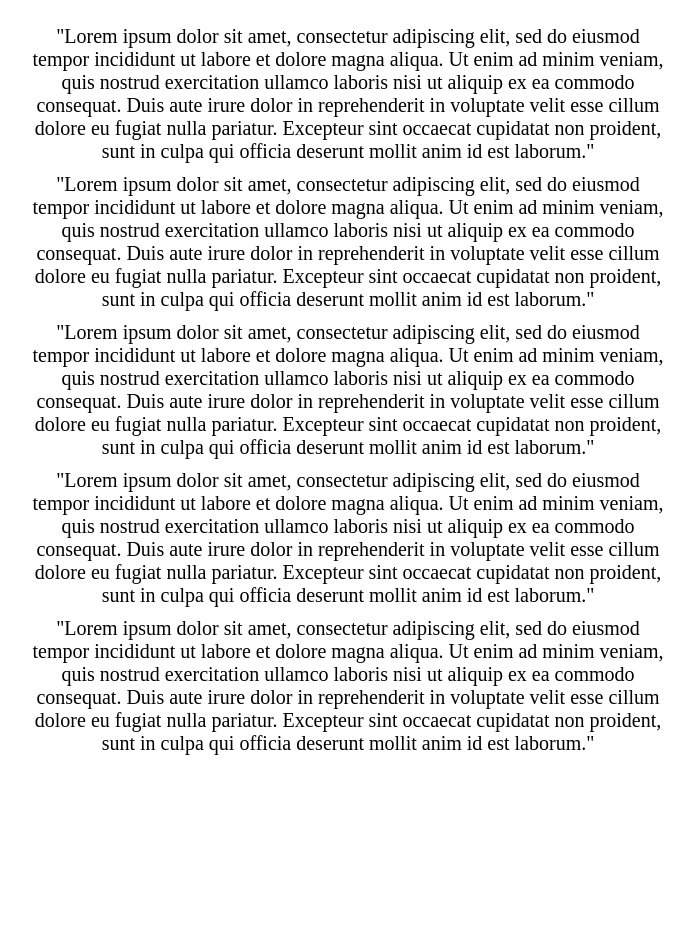
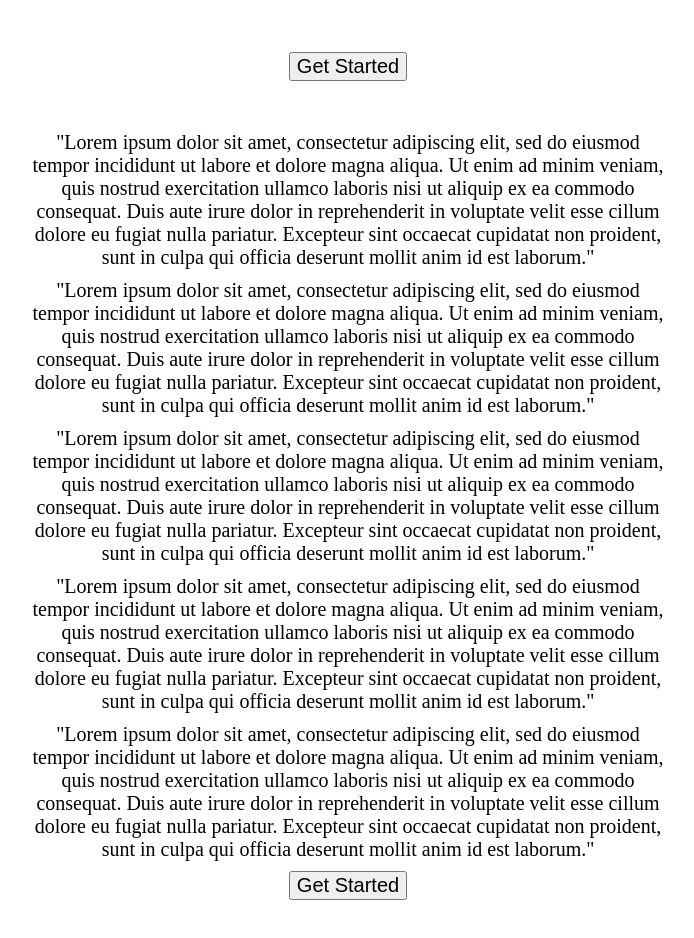
Before and after one commit to zhaoj1/book-logging, a React (Create React App) app: page / in a window 1280 px wide. Shown: the part 740-1678 px from the top of the page, without its empty margins (292-986 px from the left). Before the commit the page ends 1515 px from the top, so only its background shows below. Built offline with nearby package versions, Linux system fonts and the light colour scheme.

Commit message:
setting up google books api

```diff
--- a/src/App.css
+++ b/src/App.css
@@ -2,7 +2,7 @@ html, body, #app, #app>div {
   height: 100%;
 }
 
-/* -------------------------------Landing--------------------------------------- */
+/* ------------------------------- landing --------------------------------------- */
 
 .landing, .login-page, .register-page, .profile-page{
   display:flex;
@@ -12,9 +12,9 @@ html, body, #app, #app>div {
   height: '100%';
 }
 
-.logo, .app-description, .app-features, .input{
+.logo, .app-description, .app-features{
   margin: auto;
-  margin-bottom: 10px;
+  margin-bottom: 5%;
   width: 50%;
   font-size: 20px;
   animation: slide-in 1s ease;
@@ -30,7 +30,7 @@ html, body, #app, #app>div {
   font-size: 20px;
 }
 
-.startBtn, .submitBtn{
+.startBtn{
   margin: auto;
   margin-bottom: 50px;
   font-size: 20px;
@@ -48,4 +48,18 @@ html, body, #app, #app>div {
   }
 }
 
-/* -------------------------------  --------------------------------------- */
+/* ------------------------------- login + register --------------------------------------- */
+
+.input{
+  margin: auto;
+  margin-bottom: 10px;
+  width: 50%;
+  font-size: 20px;
+}
+
+.submitBtn{
+  margin: auto;
+  font-size: 20px;
+}
+
+/* ------------------------------- profile --------------------------------------- */
--- a/src/components/Contents.js
+++ b/src/components/Contents.js
@@ -3,6 +3,7 @@ import { BrowserRouter as Router, Route, Switch } from "react-router-dom";
 import Landing from './Landing';
 import Register from './Register';
 import Login from './Login';
+import Profile from './Profile';
 
 export default class Contents extends React.Component{
 
@@ -37,6 +38,13 @@ export default class Contents extends React.Component{
                 setUser={this.setUser}
               />
             } />
+            <Route exact path='/profile' render={(routerProps) =>
+              <Profile
+                {...routerProps}
+                currentUser={this.state.currentUser}
+                loggedIn={this.state.loggedIn}
+              />
+            } />
           </Switch>
         </Router>
       </div>
--- a/src/components/Landing.js
+++ b/src/components/Landing.js
@@ -1,6 +1,6 @@
 import React from 'react';
 import { Link } from "react-router-dom";
-import Slide from 'react-reveal/Slide';
+import Zoom from 'react-reveal/Zoom';
 
 function Landing(){
 
@@ -16,7 +16,7 @@ function Landing(){
         </button>
       </Link>
       <div className='app-features' >
-        <Slide>
+        <Zoom>
           <div className='features-line-item' >
             "Lorem ipsum dolor sit amet, consectetur adipiscing elit, sed do eiusmod tempor incididunt ut labore et dolore magna aliqua. Ut enim ad minim veniam, quis nostrud exercitation ullamco laboris nisi ut aliquip ex ea commodo consequat. Duis aute irure dolor in reprehenderit in voluptate velit esse cillum dolore eu fugiat nulla pariatur. Excepteur sint occaecat cupidatat non proident, sunt in culpa qui officia deserunt mollit anim id est laborum."
           </div>
@@ -32,7 +32,12 @@ function Landing(){
           <div className='features-line-item' >
             "Lorem ipsum dolor sit amet, consectetur adipiscing elit, sed do eiusmod tempor incididunt ut labore et dolore magna aliqua. Ut enim ad minim veniam, quis nostrud exercitation ullamco laboris nisi ut aliquip ex ea commodo consequat. Duis aute irure dolor in reprehenderit in voluptate velit esse cillum dolore eu fugiat nulla pariatur. Excepteur sint occaecat cupidatat non proident, sunt in culpa qui officia deserunt mollit anim id est laborum."
           </div>
-        </Slide>
+          <Link to='/register'>
+            <button className='startBtn' >
+              Get Started
+            </button>
+          </Link>
+        </Zoom>
       </div>
     </div>
   )
--- a/src/components/Login.js
+++ b/src/components/Login.js
@@ -25,6 +25,7 @@ export default class Login extends React.Component{
     .then(resp => {
       localStorage.setItem('token', resp.token)
       this.props.setUser(resp.user)
+      {this.props.history.push('/profile')}
     })
   }
 
--- a/src/components/Profile.js
+++ b/src/components/Profile.js
@@ -3,21 +3,41 @@ import { Link } from "react-router-dom";
 
 export default class Profile extends React.Component{
 
+  state = {
+    booksList: null
+  }
+
+  fetchBooks= () => {
+    fetch('http://127.0.0.1:8000/books/', {headers: {Authorization: `jwt ${localStorage.token}`}})
+    .then(data => data.json())
+    .then(resp => {
+      // let userBooksList =
+      // this.setState({booksList: {...resp}})
+    })
+  }
+
+  componentDidMount = () => {
+    this.fetchBooks()
+  }
+
   render(){
     return(
+      this.props.loggedIn ?
         <div className='profile-page'>
           <div className='profile-analytics'>
-
+            analytics
           </div>
           <div className='profile-lower'>
             <div className='library'>
-
+              library
             </div>
             <div className='search'>
-
+              search
             </div>
           </div>
         </div>
+        :
+        <>{this.props.history.push('/')}</>
     )
   }
 }
--- a/src/components/Register.js
+++ b/src/components/Register.js
@@ -26,6 +26,7 @@ export default class Register extends React.Component{
     .then(resp => {
       localStorage.setItem('token', resp.token)
       this.props.setUser(resp.username)
+      {this.props.history.push('/profile')}
     })
   }
 
```
Also changed, not shown: src/components/Search.js (added, +18 -0 lines). Lines whose indentation alone changed are shown as unchanged.
